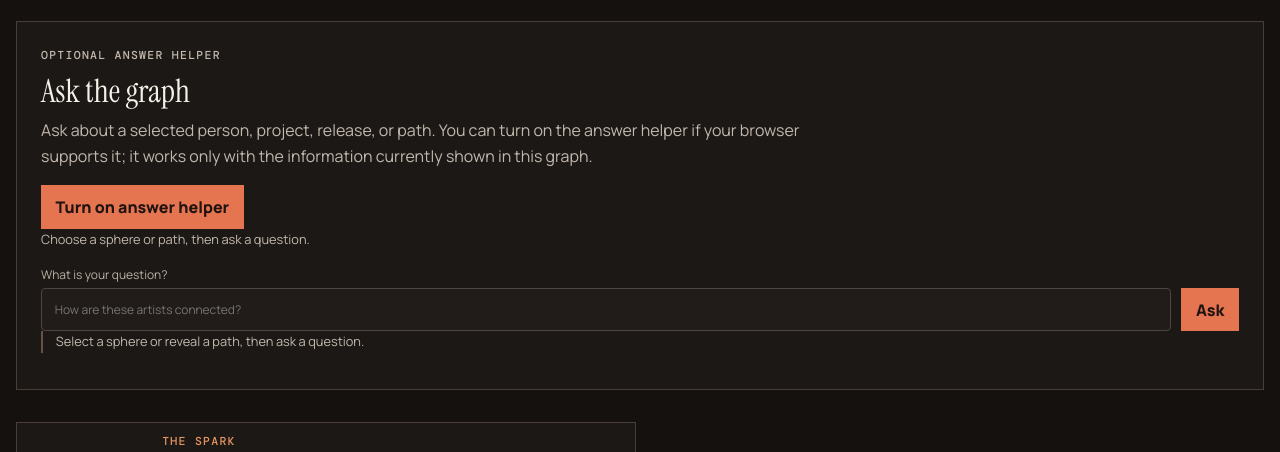
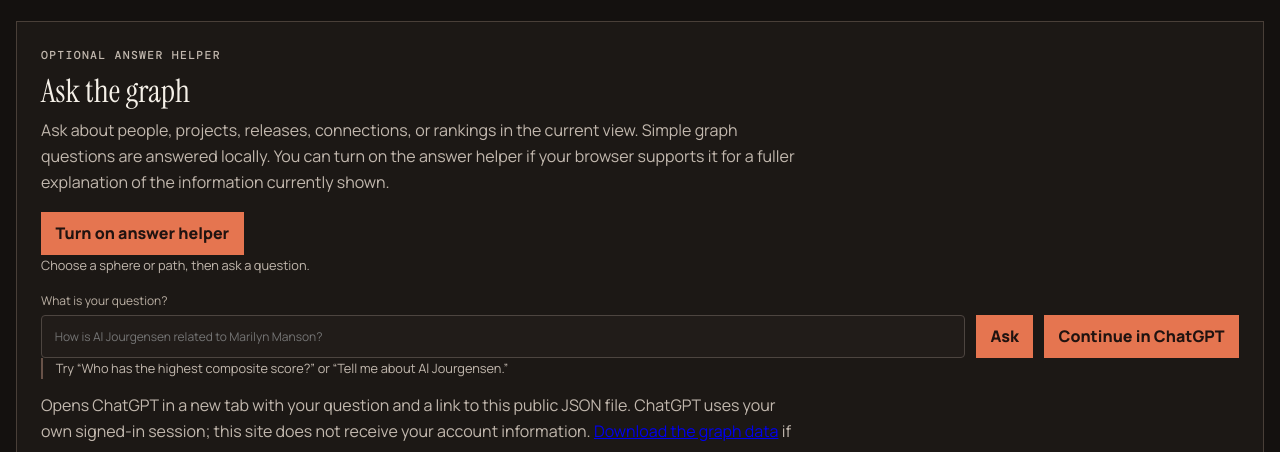
Before and after one commit to dphunct/Knowledge-Graph-of-Industrial-Music, a website built with Vite: page index.html in a window 1280 px wide. Shown: the part 1812-2264 px from the top of the page. Built offline with nearby package versions, Linux system fonts and the light colour scheme; files whose address does not match are found by name.

Commit message:
Add local graph question interpreter

```diff
--- a/index.html
+++ b/index.html
@@ -33,7 +33,7 @@
 
       <section class="controls" aria-label="Graph controls">
         <label class="search"><span>Find a person or project <button class="help-button" type="button" data-help="Searches names and recorded aliases in the selected view. It does not invent or fetch new relationships.">?</button></span><input id="search" type="search" placeholder="e.g. Ministry, cEvin Key" /></label>
-        <label class="metric-control"><span>Size spheres by <button class="help-button" type="button" data-help="Direct connections is the default: more recorded relationships make a sphere larger. Graph influence combines several topology signals. Bridge importance estimates how much a person or project connects groups. PageRank rewards connections to well-connected people, projects, or releases.">?</button></span><select id="size-metric"><option value="degree" selected>Direct connections</option><option value="composite">Graph influence</option><option value="betweenness">Bridge importance</option><option value="pageRank">PageRank</option></select></label>
+        <label class="metric-control"><span>Size spheres by <button class="help-button" type="button" data-help="Scores compare only the spheres in the current view. Direct connections is the default. Composite score equally combines direct connections, bridge importance, and PageRank. Bridge importance estimates how much a person or project connects groups. PageRank rewards connections to well-connected people, projects, or releases.">?</button></span><select id="size-metric"><option value="degree" selected>Direct connections</option><option value="composite">Composite score</option><option value="betweenness">Bridge importance</option><option value="pageRank">PageRank</option></select></label>
         <div class="view-controls" role="group" aria-label="Graph view">
           <button class="active" type="button" data-view="all">Everything</button><button class="help-button" type="button" data-help="People and Projects retain projected compound links so the selected type remains connected. Releases shows recorded release-to-release relationships.">?</button>
           <button type="button" data-view="people">People</button>
@@ -93,11 +93,12 @@
       <section class="local-explainer" aria-labelledby="explainer-title">
         <p class="eyebrow">Optional answer helper</p>
         <h2 id="explainer-title">Ask the graph</h2>
-        <p>Ask about a selected person, project, release, or path. You can turn on the answer helper if your browser supports it; it works only with the information currently shown in this graph.</p>
+        <p>Ask about people, projects, releases, connections, or rankings in the current view. Simple graph questions are answered locally. You can turn on the answer helper if your browser supports it for a fuller explanation of the information currently shown.</p>
         <button id="enable-llm" type="button">Turn on answer helper</button>
         <p id="llm-status" class="llm-status">Choose a sphere or path, then ask a question.</p>
-        <form id="llm-form"><label>What is your question? <input id="llm-question" type="text" placeholder="How are these artists connected?" /></label><button type="submit">Ask</button></form>
-        <p id="llm-answer" class="llm-answer">Select a sphere or reveal a path, then ask a question.</p>
+        <form id="llm-form"><label>What is your question? <input id="llm-question" type="text" placeholder="How is Al Jourgensen related to Marilyn Manson?" /></label><button type="submit">Ask</button><button id="ask-chatgpt" class="secondary-action" type="button">Continue in ChatGPT</button></form>
+        <p id="llm-answer" class="llm-answer">Try “Who has the highest composite score?” or “Tell me about Al Jourgensen.”</p>
+        <p class="chatgpt-note">Opens ChatGPT in a new tab with your question and a link to this public JSON file. ChatGPT uses your own signed-in session; this site does not receive your account information. <a id="download-graph-data" href="data/industrial-graph.json" download>Download the graph data</a> if you want to attach the file directly.</p>
       </section>
     </main>
     <script type="module" src="/src/main.js"></script>
```
